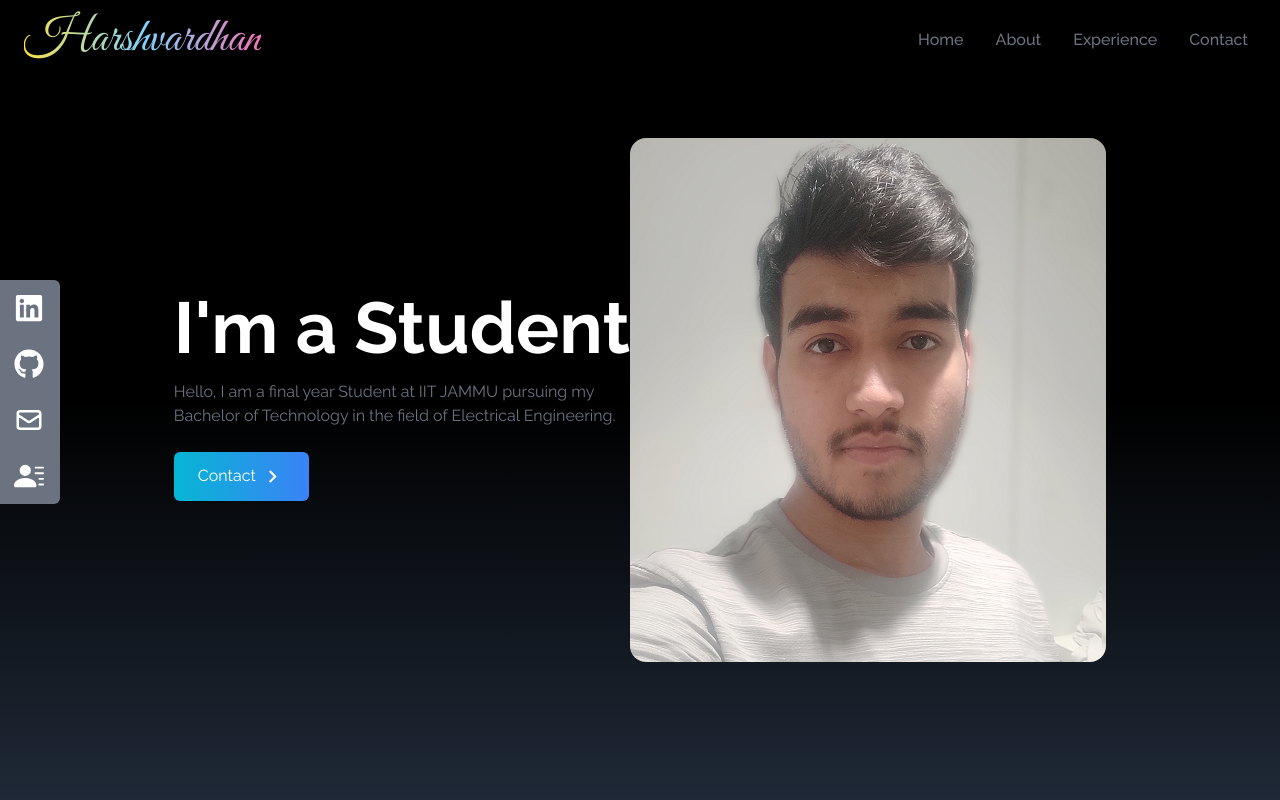
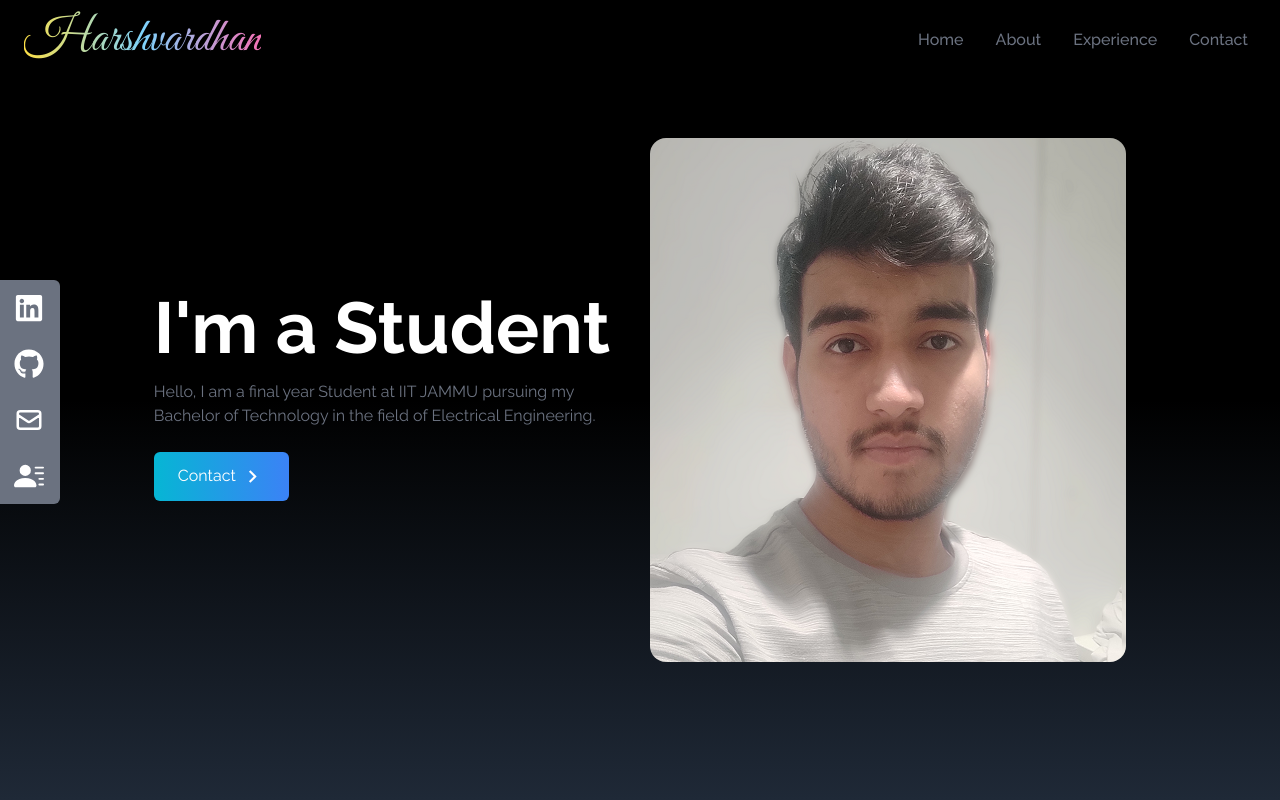
Before and after one commit to hsrajawat2002/my-portfolio-v1, a React (Create React App) app: page / in a window 1280 px wide. Shown: the top 800 px of the page. Built offline with nearby package versions, Linux system fonts and the light colour scheme.

Commit message:
final changes in home

```diff
--- a/src/components/Home.jsx
+++ b/src/components/Home.jsx
@@ -9,7 +9,7 @@
       name="home"
       className="h-screen w-full bg-gradient-to-b from-black via-black to-gray-800"
     >
-      <div className="max-w-screen-lg mx-auto flex flex-col items-center justify-center h-full px-4 md:flex-row">
+      <div className="max-w-screen-lg mx-auto flex flex-col items-center justify-center h-full px-4 md:flex-row gap-10">
         <div className="flex flex-col justify-center h-full">
           <h2 className="text-4xl sm:text-7xl font-bold text-white">
             I'm a Student<code> </code>
```
